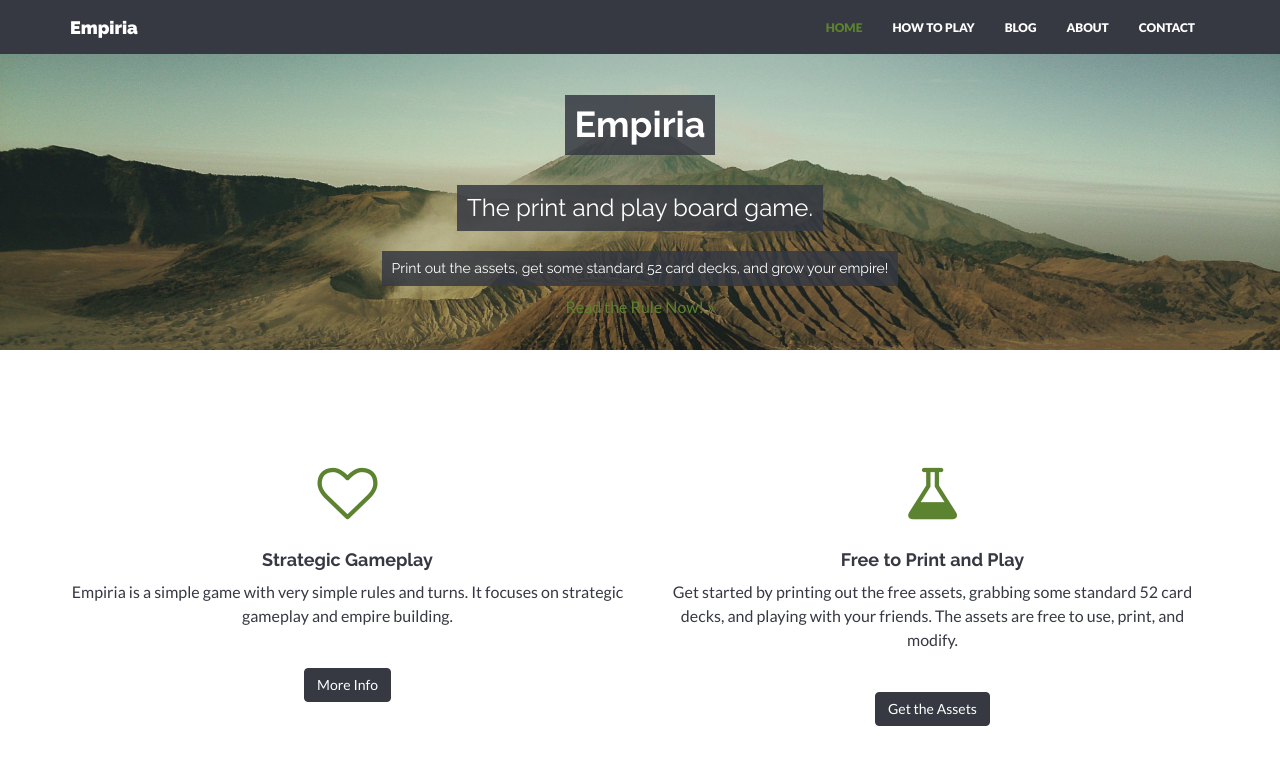
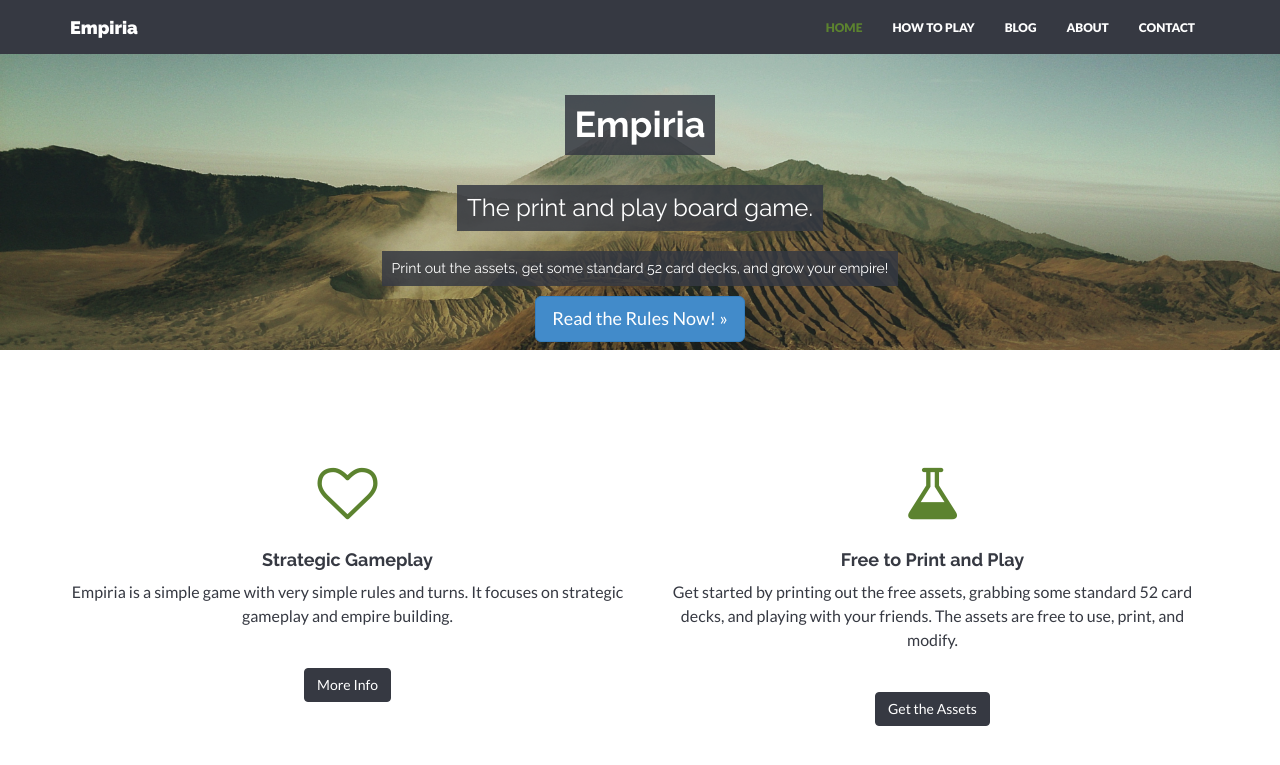
Before and after one commit to ChibiCritters/empiria-card-game, a Jekyll site: the page built from index.html, in a window 1280 px wide and 900 px high. Shown: the top 765 px of the window. Built offline with Jekyll 4.4.1, drawn with Linux system fonts in a browser that asks for light colours; nearby versions of some CDN libraries.

Commit message:
fix call to action

```diff
--- a/_includes/header.html
+++ b/_includes/header.html
@@ -9,7 +9,7 @@
         <h3>The print and play board game.</h3><br/>
         <h5>Print out the assets, get some standard 52 card decks, and grow your empire!</h5><br/>
 
-        <a href="btn btn-lg btn-primary" href="{{ "/how-to-play" | prepend: site.baseurl }}">Read the Rule Now! &raquo;</a>
+        <a class="btn btn-lg btn-primary" href="{{ "/how-to-play" | prepend: site.baseurl }}">Read the Rules Now! &raquo;</a>
       </div>
     </div><!-- /row -->
   </div> <!-- /container -->
```
